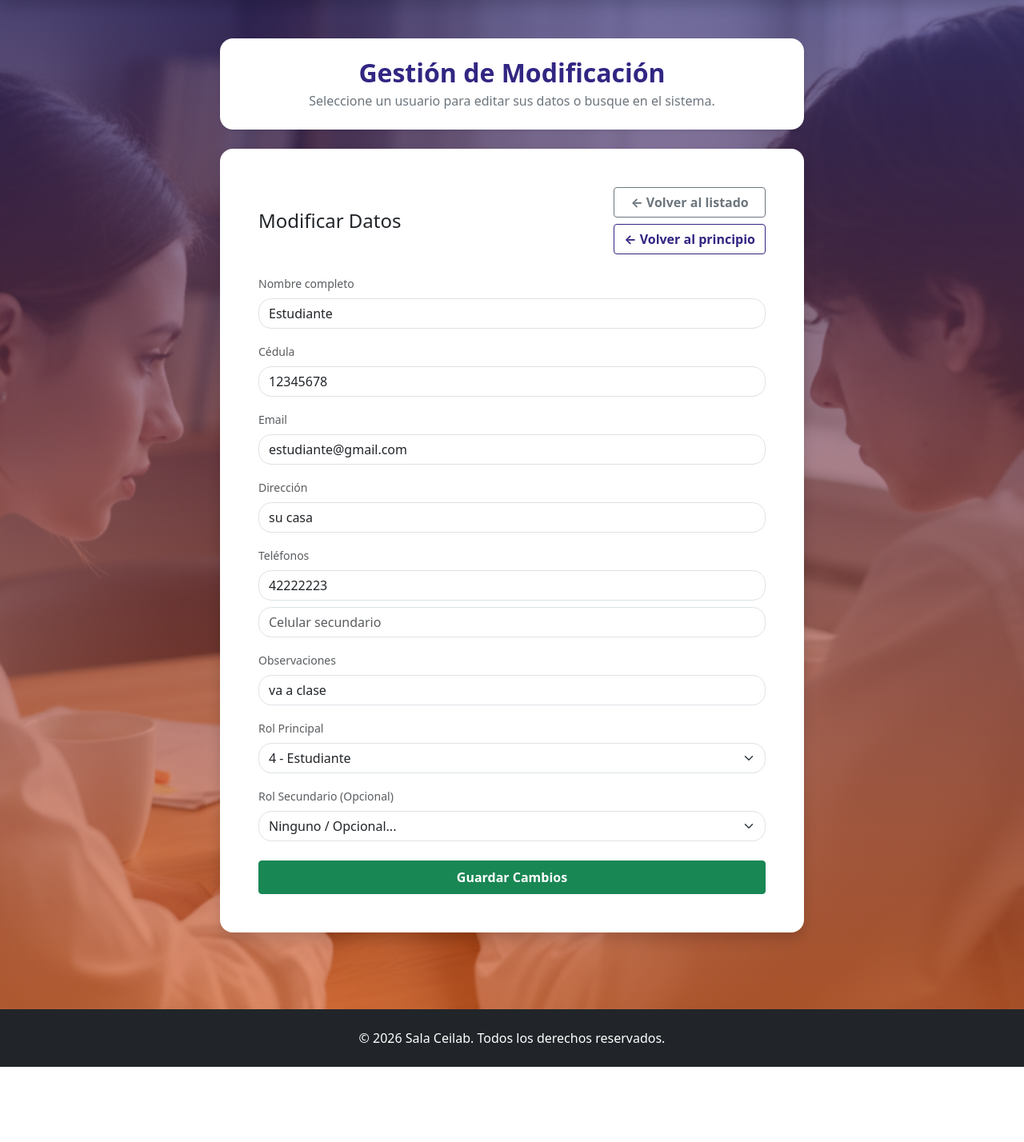
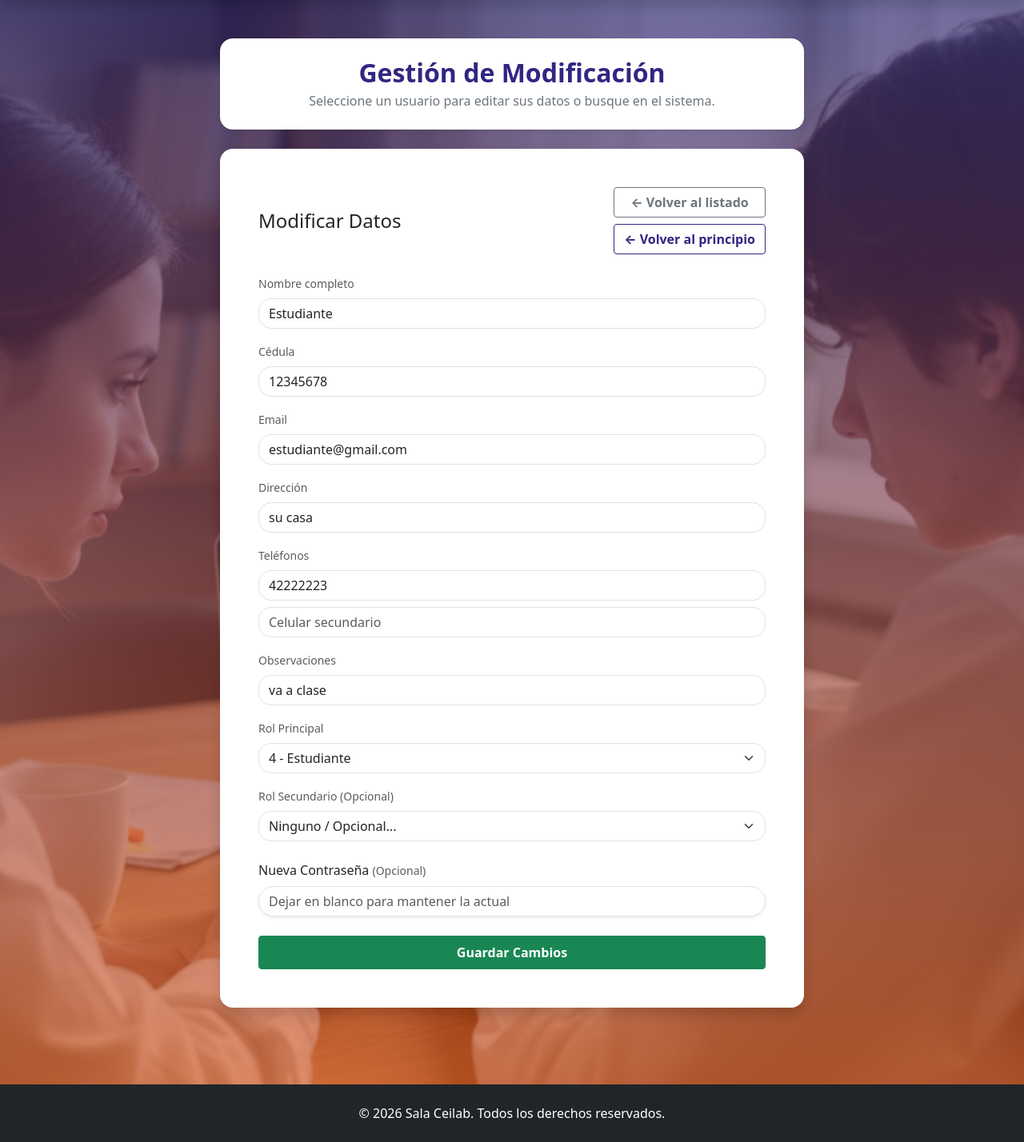
Before and after one commit to NicoSTeam/CeiLab2026, a PHP site: page /Formularios/modUsuario.php?id=51 in a window 1280 px wide. Shown: the part 96-1524 px from the top of the page at 80% size. Before the commit the page ends 1430 px from the top, so only its background shows below. Run offline with PHP 8.4, Linux system fonts and the light colour scheme; a user stored in the database is signed in; data comes from the database, SQL or seed files in the repository.

Commit message:
faltaba el campo de la contraseña en el alter de usuario

```diff
--- a/Clases/ClsUsuarios.php
+++ b/Clases/ClsUsuarios.php
@@ -217,8 +217,9 @@
                 $email = $_POST['femail'] ?? '';
                 $direccion = $_POST['fdireccion'] ?? '';
                 $observaciones = $_POST['fobservaciones'] ?? '';
-                $roles = $_POST['frol'] ?? []; //Arreglo de roles
-                $telefonos = $_POST['ftelefonos'] ?? []; //Arreglo de teléfonos
+                $roles = $_POST['frol'] ?? [];
+                $telefonos = $_POST['ftelefonos'] ?? [];
+                $nuevaContrasenia = $_POST['fcontrasenia'] ?? '';
 
                 $objConexion = new Conexion();
                 $link = $objConexion->conectar();
@@ -230,12 +231,17 @@
                 $direccion = mysqli_real_escape_string($link, trim($direccion));
                 $observaciones = mysqli_real_escape_string($link, trim($observaciones));
 
-                //Actualiza datos de la tabla usuario
-                $sqlUsuario = "UPDATE usuario SET nombre='$nombre', cedula='$cedula', email='$email', direccion='$direccion', observaciones='$observaciones' WHERE IDUsuario='$idUsuario'";
+                if (!empty($nuevaContrasenia)) {
+                    $contraseniaHash = password_hash($nuevaContrasenia, PASSWORD_DEFAULT);
+                    $sqlUsuario = "UPDATE usuario SET nombre='$nombre', cedula='$cedula', email='$email', direccion='$direccion', observaciones='$observaciones', contraseña='$contraseniaHash' WHERE IDUsuario='$idUsuario'";
+                } else {
+                    $sqlUsuario = "UPDATE usuario SET nombre='$nombre', cedula='$cedula', email='$email', direccion='$direccion', observaciones='$observaciones' WHERE IDUsuario='$idUsuario'";
+                }
+
                 $resUsuario = $objConexion->ejecutarSQL($sqlUsuario);
 
                 if ($resUsuario) {
-                    //Actualiza roles (borra los anteriores y reinserta los seleccionados)
+                    // Actualiza roles (borra los anteriores y reinserta los seleccionados)
                     $sqlDelRol = "DELETE FROM rol WHERE IDUsuario='$idUsuario'";
                     mysqli_query($link, $sqlDelRol);
 
@@ -250,7 +256,7 @@
                         }
                     }
 
-                    //Actualiza teléfonos (borra los anteriores y reinserta los nuevos)
+                    // Actualiza teléfonos (borra los anteriores y reinserta los nuevos)
                     $sqlDelPhones = "DELETE FROM Telefonos WHERE IDUsuario='$idUsuario'";
                     mysqli_query($link, $sqlDelPhones);
 
@@ -304,7 +310,7 @@
                     </div>';
                 }
             } catch (\Throwable $e) {
-                return '
+                 return '
                 <div class="modal fade" id="modalRespuesta" tabindex="-1" aria-hidden="true">
                     <div class="modal-dialog modal-dialog-centered">
                         <div class="modal-content shadow border-0">
--- a/Formularios/modUsuario.php
+++ b/Formularios/modUsuario.php
@@ -236,6 +236,10 @@ if ($idModificar) {
                                             <option value="4" <?php echo (($rolesData[1] ?? '') == '4') ? 'selected' : ''; ?>>4 - Estudiante</option>
                                         </select>
                                     </div>
+                                    <div class="mb-4">
+                                        <label for="fcontrasenia" class="form-label ">Nueva Contraseña <small class="text-muted">(Opcional)</small></label>
+                                        <input type="password" class="form-control rounded-3 shadow-sm" id="fcontrasenia" name="fcontrasenia" placeholder="Dejar en blanco para mantener la actual">
+                                    </div>
 
                                     <button type="submit" class="btn d-block w-100 btn-success fw-bold py-2">Guardar Cambios</button>
                                 </form>
```
